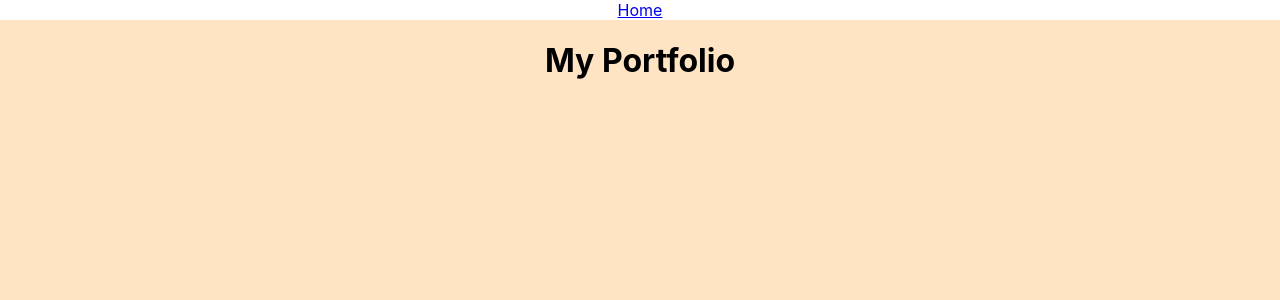
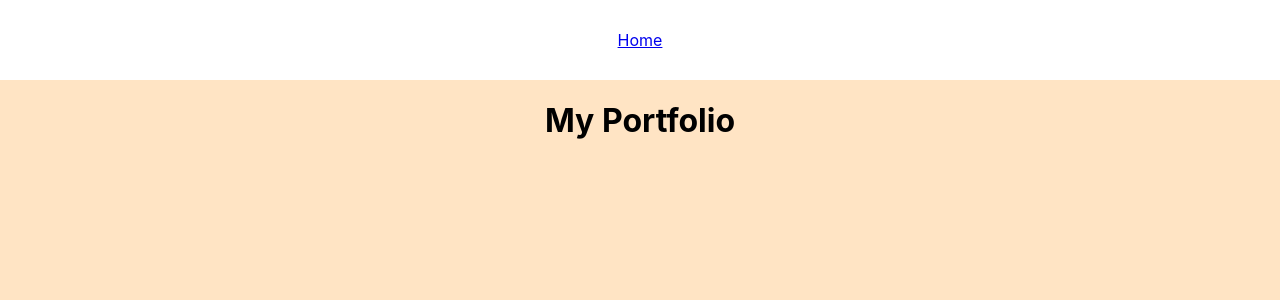
Before and after one commit to uriapete/portfolio-site, a React (Create React App) app: page / in a window 1280 px wide. Shown: the top 300 px of the page. Built offline with nearby package versions, Linux system fonts and the light colour scheme.

Commit message:
vertically center topbar

```diff
--- a/src/components/styles/TopBar.scss
+++ b/src/components/styles/TopBar.scss
@@ -1,3 +1,7 @@
-nav{
+.comp-top-bar{
     background-color: white;
+    height: 10vh;
+    display: flex;
+    flex-direction: column;
+    justify-content: center;
 }
```
